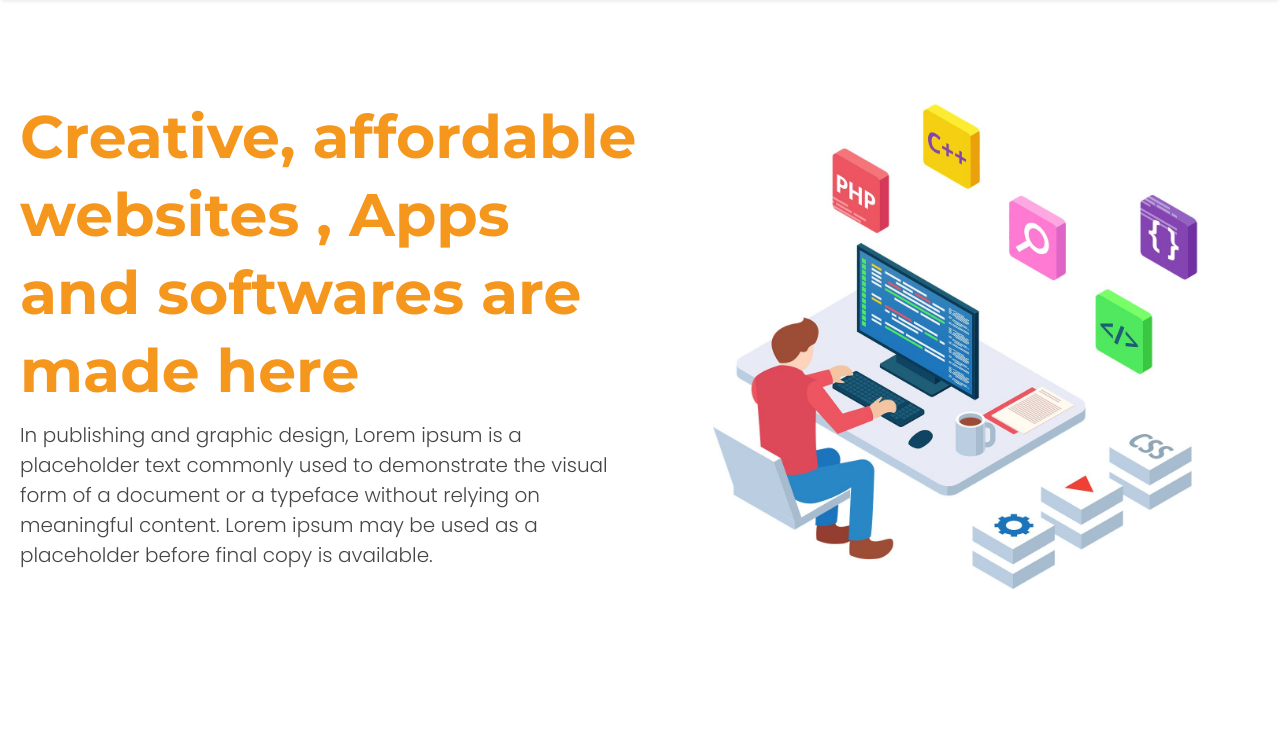
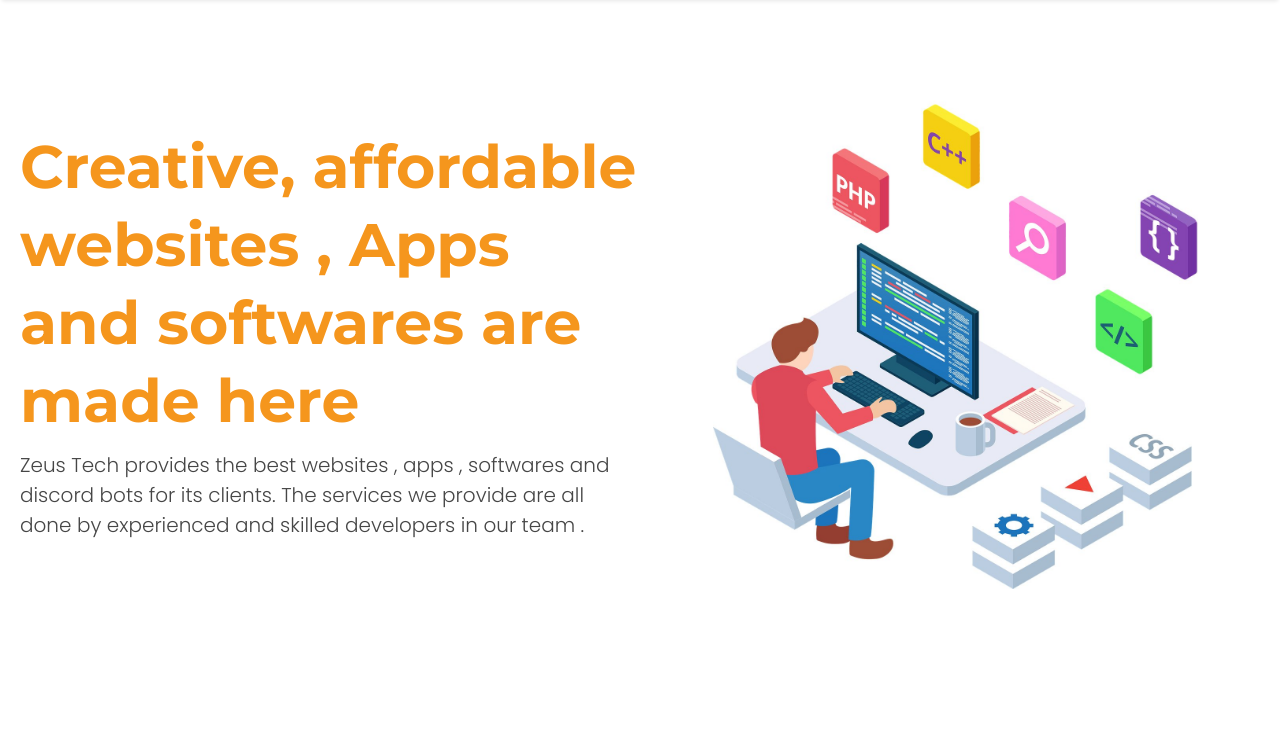
Before and after one commit to dinxsh/ztdevs, a plain HTML site: page index.html in a window 1280 px wide. Shown: the part 71-800 px from the top of the page. Drawn offline with Linux system fonts and the light colour scheme.

Commit message:
Update index.html

```diff
--- a/index.html
+++ b/index.html
@@ -57,7 +57,7 @@
                 <div class = "banner-text">
                     <h1>Creative, affordable websites , Apps and softwares are made here
                     </h1>
-                    <p class = "text">In publishing and graphic design, Lorem ipsum is a placeholder text commonly used to demonstrate the visual form of a document or a typeface without relying on meaningful content. Lorem ipsum may be used as a placeholder before final copy is available.
+                    <p class = "text">Zeus Tech provides the best websites , apps , softwares and discord bots for its clients. The services we provide are all done by experienced and skilled developers in our team .
 
                     </p>
 
```
